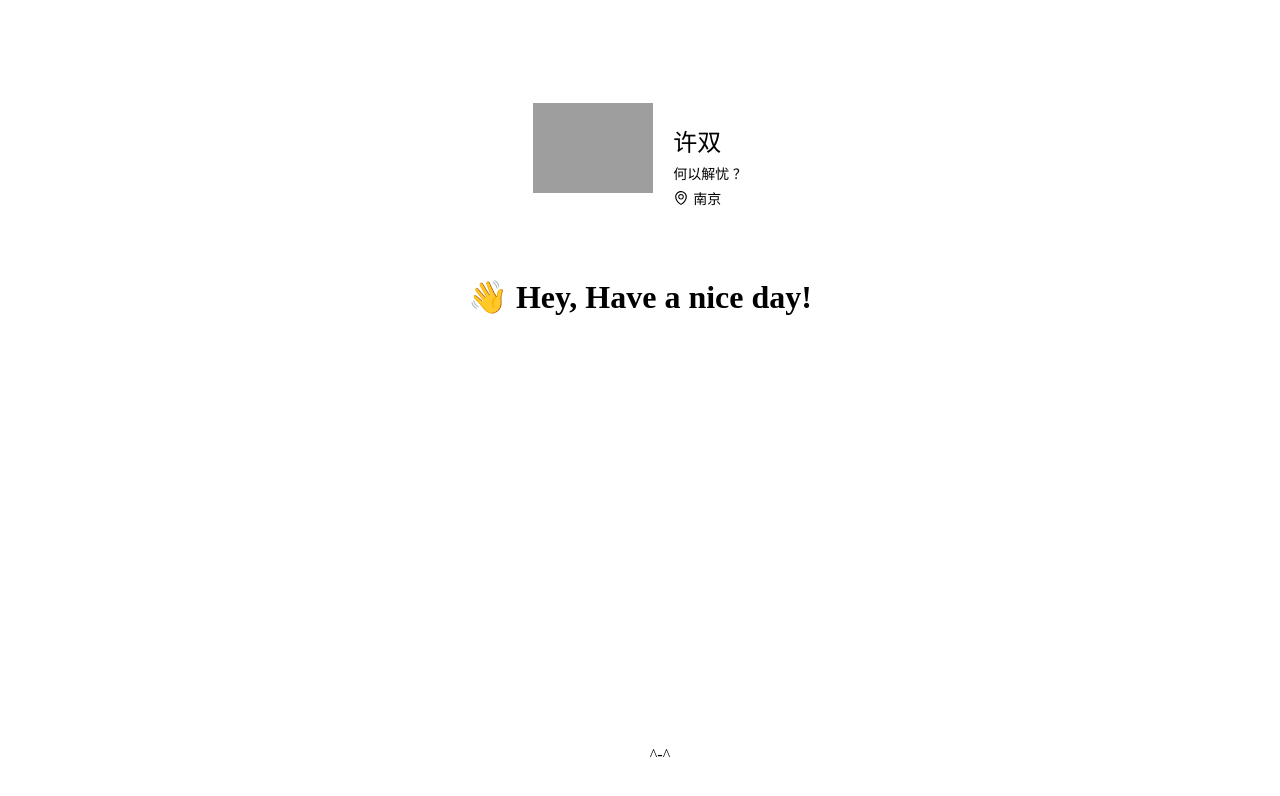
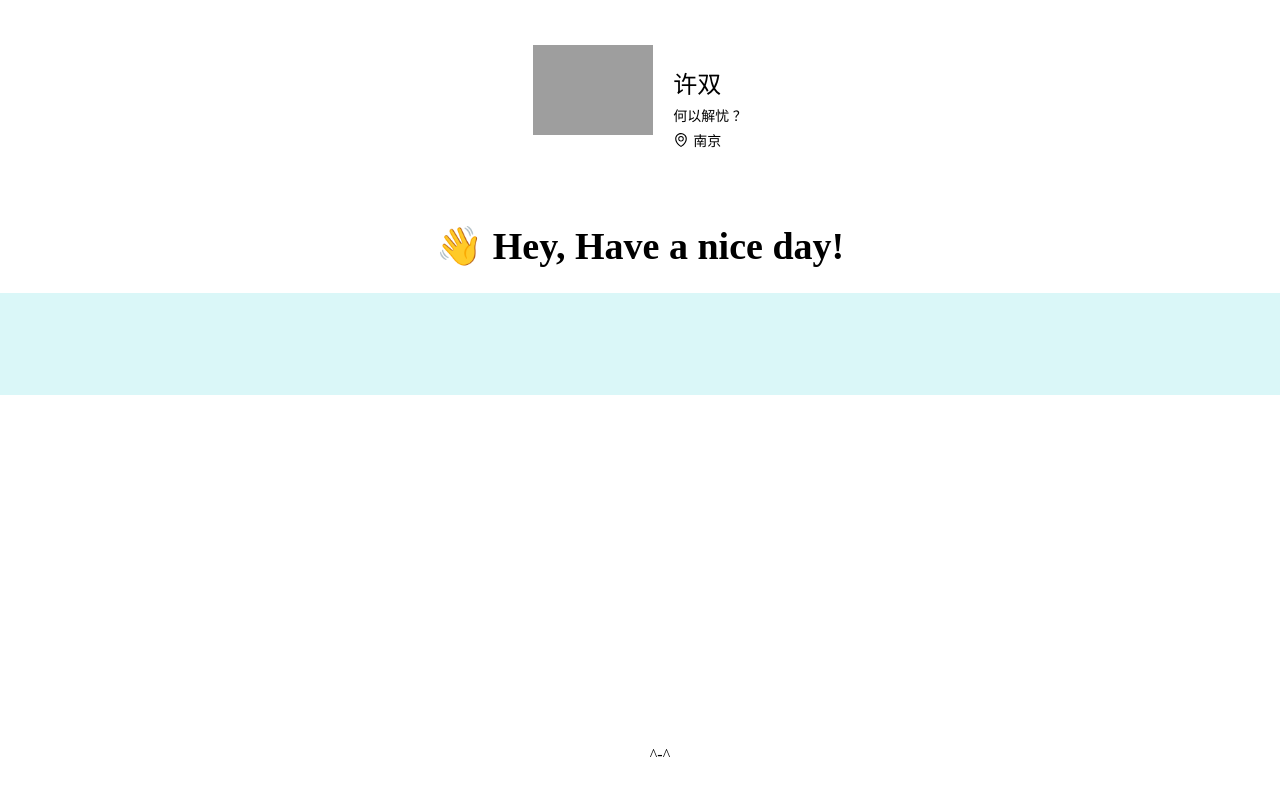
Before and after one commit to xus6495/xus6495.github.io, a plain HTML site: page index.html in a window 1280 px wide. Drawn offline with Linux system fonts and the light colour scheme; grey boxes are pictures that could not be loaded.

Commit message:
Update index.html

```diff
--- a/index.html
+++ b/index.html
@@ -69,10 +69,15 @@ header.container{
 .hey {
     display: flex;
     flex-direction: column;
+    font-size: 19px;
 }
 .divider{
   display: flex;
-    flex-direction: column;
+  flex-direction: column;
+  background-color: rgba(181, 239, 242, 0.5);
+  border: 1px solid transparent;
+  width: 100%;
+  height: 100px;
 }
 
 .special-effect {
```
